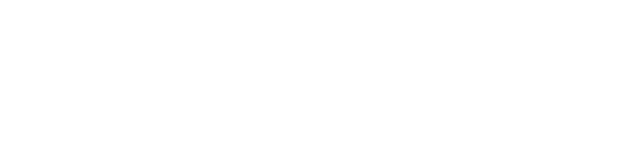
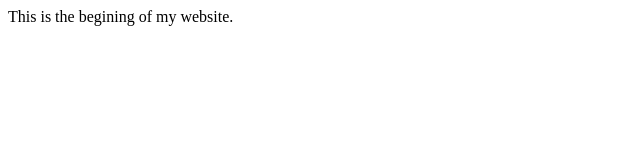
Before and after one commit to RobertoDelRio/Website, a plain HTML site: page index.html in a window 1280 px wide. Shown: the whole page, without its empty margins (0-640 px from the left). Drawn offline with Linux system fonts and the light colour scheme.

Commit message:
This is the begining.

```diff
--- a/index.html
+++ b/index.html
@@ -1,6 +1,11 @@
-
+<html>
 
 
 <head> </head>
 
-<body> </body>
+<body>
+  This is the begining of my website.
+
+
+ </body>
+</html>
```
